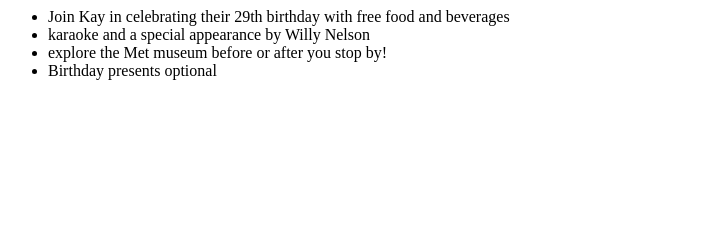
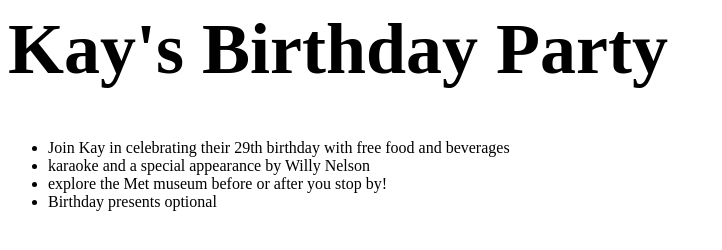
Before and after one commit to leksnation/INGRYD, a plain HTML site: page index.html in a window 1280 px wide. Shown: the whole page, without its empty margins (0-722 px from the left). Drawn offline with Linux system fonts and the light colour scheme.

Commit message:
Updated index.html

```diff
--- a/index.html
+++ b/index.html
@@ -1,3 +1,4 @@
+<h1 style="font-size: 72px">Kay's Birthday Party</h1>
 <ul>
 <li>Join Kay in celebrating their 29th birthday with free
 food and beverages</li>
```
